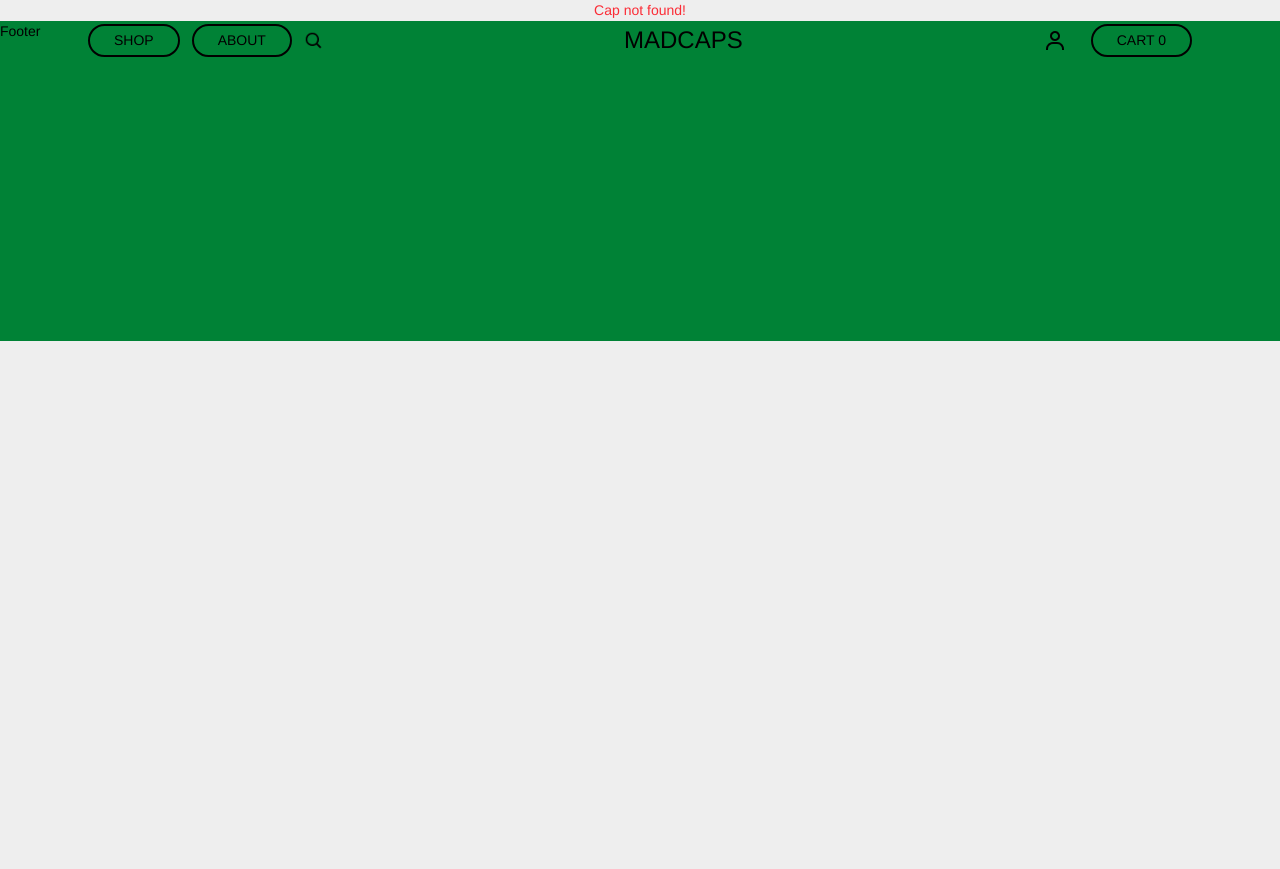
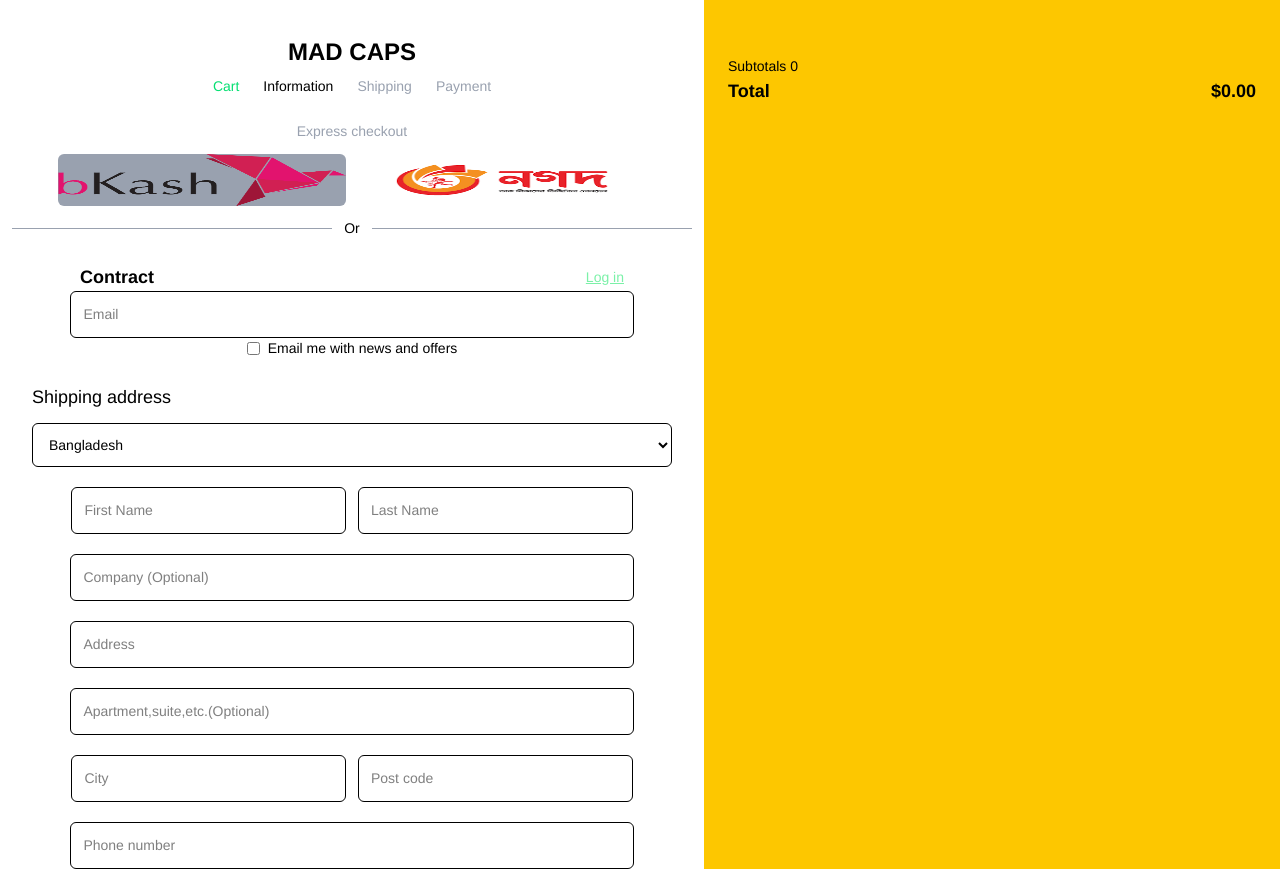
Before and after one commit to atikfaisalemon/mad-caps, a React (Vite) app: page /checkout in a window 1280 px wide. Before the commit this address had no page. Before the commit the page ends 800 px from the top, so only its background shows below. Built offline with nearby package versions, Linux system fonts and the light colour scheme.

Commit message:
feat checkout

```diff
--- a/src/App.jsx
+++ b/src/App.jsx
@@ -7,6 +7,7 @@ import Account from "./pages/Account";
 import Search from "./pages/Search";
 import CapDetails from "./pages/CapDetails";
 import CartList from "./pages/CartList";
+import Checkout from "./pages/Checkout";
 // import Footer from "./pages/Footer";
 
 function App() {
@@ -22,6 +23,7 @@ function App() {
             <Route path="account" element={<Account />} />
             <Route path="cartlist" element={<CartList />} />
           </Route>
+          <Route path="checkout" element={<Checkout />} />
         </Route>
       </Routes>
     </UserContextProvider>
--- a/src/NavBar.jsx
+++ b/src/NavBar.jsx
@@ -4,8 +4,7 @@ import { useContext } from "react";
 import Footer from "./pages/Footer";
 
 const NavBar = () => {
-  const { cartData } = useContext(UserContext);
-  const items = cartData?.length || 0;
+  const { totalQuantity } = useContext(UserContext);
 
   return (
     <div>
@@ -55,7 +54,7 @@ const NavBar = () => {
                 }`
               }
             >
-              CART {items}
+              CART {totalQuantity}
             </NavLink>
           </div>
         </div>
--- a/src/context/UserContextProvider.jsx
+++ b/src/context/UserContextProvider.jsx
@@ -7,6 +7,22 @@ const UserContextProvider = ({ children }) => {
   const [quantity, setQuantity] = useState(1);
 
   // cart state
+  const updateCartQuantity = (id, newQuantity) => {
+    setCartData((prevCart) =>
+      prevCart.map((item) =>
+        item.id === id && item.quantity !== newQuantity
+          ? { ...item, quantity: newQuantity }
+          : item
+      )
+    );
+    localStorage.setItem("cart", JSON.stringify(cartData));
+  };
+  //  total quantity
+
+  const totalQuantity = cartData.reduce(
+    (total, item) => total + item.quantity,
+    0
+  );
 
   //get cart from local storage
   const getProductFromLocalStorage = () => {
@@ -53,11 +69,13 @@ const UserContextProvider = ({ children }) => {
         cartData,
         selectedSize,
         quantity,
+        totalQuantity,
         setCartData,
         setSelectedSize,
         setQuantity,
         addToCart,
         removeFromCart,
+        updateCartQuantity,
       }}
     >
       {children}
--- a/src/pages/CartButton.jsx
+++ b/src/pages/CartButton.jsx
@@ -14,7 +14,7 @@ const CartButton = ({ cap }) => {
 
   const handleAddToCart = (e) => {
     e.preventDefault();
-    addToCart(capData);
+    addToCart(capData, quantity);
 
     navigate("/cartlist");
     console.log("cart item", cartData);
--- a/src/pages/CartList.jsx
+++ b/src/pages/CartList.jsx
@@ -1,13 +1,18 @@
 import { useContext } from "react";
 import UserContext from "../context/UserContext";
 import SingleCart from "./SingleCart";
+import { useNavigate } from "react-router";
 
 const CartList = () => {
   const { cartData } = useContext(UserContext);
 
-  console.log("Cart data:", cartData);
+  const navigate = useNavigate();
 
   const items = cartData?.length || 0;
+  const subtotal = cartData.reduce(
+    (total, item) => total + item.price * item.quantity,
+    0
+  ); // Sum (price * quantity)
 
   return (
     <div className="mx-24 pt-24">
@@ -32,8 +37,49 @@ const CartList = () => {
       )}
 
       <div className="w-full h-[1px] bg-gray-600 mb-10"></div>
-      <div>
-        <h1>Subtotal</h1>
+
+      <div className="flex justify-between mb-24">
+        <div>
+          <h1>NICE</h1>
+        </div>
+        <div className="text-lg font-semibold hover:underline">
+          <h2>UPDATE CART</h2>
+        </div>
+        <div className="  text-right flex flex-col gap-6">
+          <div className="text-2xl  mt-4 ">
+            <span className="font-semibold"> Subtotal </span>TK{" "}
+            {subtotal.toFixed(2)}
+          </div>
+          <div className="flex justify-end mt-16">
+            <button
+              onClick={() => {
+                navigate("/checkout");
+              }}
+              className="bg-black  text-xl   text-white px-6 py-2 rounded-full"
+            >
+              CHECOUT
+            </button>
+          </div>
+          <div className="text-right">
+            <p>*Taxes and shipping collected at checkout</p>
+            <div className="flex justify-end items-center gap-2 ">
+              <input type="checkbox" name="" id="" />
+              <p>
+                By ticking this box, you confirm your agreement to our Figma
+                <span className="underline">Store Terms of Sale</span>
+              </p>
+            </div>
+            <div className="flex justify-end items-center gap-2 text-right">
+              <input type="checkbox" name="" id="" />
+              <p>
+                By ticking this box, you agree to our
+                <span className="underline">Privacy Policy</span>
+              </p>
+            </div>
+            By clicking on the “Checkout” button you agree that you have read
+            and accept our <span className="underline"> Terms of Sale.</span>
+          </div>
+        </div>
       </div>
     </div>
   );
--- /dev/null
+++ b/src/pages/Checkout.jsx
@@ -0,0 +1,67 @@
+import { useContext } from "react";
+import UserContext from "../context/UserContext";
+import Information from "./Information";
+
+const Checkout = () => {
+  const { cartData } = useContext(UserContext);
+
+  // Calculate total quantity
+  const totalQuantity = cartData.reduce(
+    (total, item) => total + item.quantity,
+    0
+  );
+
+  // Calculate subtotal price
+  const grandTotal = cartData.reduce(
+    (total, item) => total + item.price * item.quantity,
+    0
+  );
+
+  return (
+    <div className="flex flex-row justify-center">
+      <div className="w-[55%] bg-white">
+        <Information />
+      </div>
+      <div className="p-6  w-[45%] bg-yellow-400 ">
+        {/* List of Items */}
+        <div className="mb-4">
+          {cartData.map((item) => (
+            <div
+              key={item.id}
+              className="flex items-center justify-between py-3"
+            >
+              {/* Product Image */}
+              <img
+                src={item.images[0]}
+                alt={item.name}
+                className="w-16 h-16 object-cover rounded-md border"
+              />
+
+              {/* Product Details */}
+              <div className="flex-1 ml-4">
+                <h3 className=" font-medium">{item.name}</h3>
+                <p className="text-gray-500">Quantity: {item.quantity}</p>
+              </div>
+
+              {/* Subtotal */}
+              <p>${(item.price * item.quantity).toFixed(2)}</p>
+            </div>
+          ))}
+        </div>
+
+        {/* Total Calculation */}
+        <div className=" pt-4">
+          <div className="flex justify-between ">
+            <p>Subtotals {totalQuantity}</p>
+          </div>
+          <div className="flex justify-between text-lg font-semibold">
+            <p>Total</p>
+            <p>${grandTotal.toFixed(2)}</p>
+          </div>
+        </div>
+      </div>
+    </div>
+  );
+};
+
+export default Checkout;
--- /dev/null
+++ b/src/pages/CountryDropdown.jsx
@@ -0,0 +1,32 @@
+import { useState } from "react";
+
+const CountryDropdown = () => {
+  const [selectedCountry, setSelectedCountry] = useState("Bangladesh");
+
+  const countries = [
+    "Bangladesh",
+    "United States",
+    "Canada",
+    "United Kingdom",
+    "India",
+    "Australia",
+  ];
+
+  return (
+    <div className="mt-3">
+      <select
+        className="border-1 w-[640px] p-3 rounded-md  bg-white cursor-pointer"
+        value={selectedCountry}
+        onChange={(e) => setSelectedCountry(e.target.value)}
+      >
+        {countries.map((country, index) => (
+          <option key={index} value={country}>
+            {country}
+          </option>
+        ))}
+      </select>
+    </div>
+  );
+};
+
+export default CountryDropdown;
--- /dev/null
+++ b/src/pages/Information.jsx
@@ -0,0 +1,98 @@
+import React from "react";
+import CountryDropdown from "./CountryDropdown";
+
+const Information = () => {
+  return (
+    <div>
+      <div className="flex flex-col justify-center items-center mt-9">
+        <h1 className="text-2xl font-semibold">MAD CAPS</h1>
+        <div className="flex justify-center items-center gap-6 mt-2 mb-6">
+          <p className="text-green-400">Cart</p>
+          <p>Information</p>
+          <p className="text-gray-400">Shipping</p>
+          <p className="text-gray-400"> Payment</p>
+        </div>
+        <p className="text-gray-400">Express checkout</p>
+        <div className="flex flex-row gap-3 justify-center items-center mt-3">
+          <img
+            className="w-72 h-13 bg-gray-400 rounded-md "
+            src="./bkash.png"
+            alt=""
+          />
+          <img className="w-72 h-13 rounded-md" src="./nagad.png" alt="" />
+        </div>
+      </div>
+      <div className="flex flex-row justify-center items-center gap-3 mt-3">
+        <div className="h-[1px] w-80 bg-gray-400"></div>
+        <p>Or</p>
+        <div className="h-[1px] w-80 bg-gray-400"></div>
+      </div>
+      <div className="flex flex-row items-center justify-between mx-20 mt-6">
+        <h1 className="text-lg font-bold">Contract</h1>
+        <p className="text-green-300 underline">Log in</p>
+      </div>
+      <form className="flex flex-col justify-center items-center " action="">
+        <input
+          className="border-1 w-[80%] p-3 rounded-md"
+          type="text"
+          placeholder="Email"
+        />
+
+        <div className="flex  items-center gap-2">
+          <input type="checkbox" name="" id="" />
+          <p>Email me with news and offers</p>
+        </div>
+        <div className="mt-6">
+          <h1 className="text-lg">Shipping address</h1>
+          <CountryDropdown />
+        </div>
+        <div className="w-full flex justify-center gap-3 mt-5">
+          <input
+            className="border-1 w-[39%] p-3 rounded-md"
+            type="text"
+            placeholder="First Name"
+          />
+          <input
+            className="border-1 w-[39%] p-3 rounded-md"
+            type="text"
+            placeholder="Last Name"
+          />
+        </div>
+        <input
+          className="border-1 w-[80%] p-3 rounded-md mt-5"
+          type="text"
+          placeholder="Company (Optional)"
+        />
+        <input
+          className="border-1 w-[80%] p-3 rounded-md mt-5"
+          type="text"
+          placeholder="Address"
+        />
+        <input
+          className="border-1 w-[80%] p-3 rounded-md mt-5"
+          type="text"
+          placeholder="Apartment,suite,etc.(Optional)"
+        />
+        <div className="w-full flex justify-center gap-3 mt-5">
+          <input
+            className="border-1 w-[39%] p-3 rounded-md"
+            type="text"
+            placeholder="City"
+          />
+          <input
+            className="border-1 w-[39%] p-3 rounded-md"
+            type="number"
+            placeholder="Post code"
+          />
+        </div>
+        <input
+          className="border-1 w-[80%] p-3 rounded-md mt-5"
+          type="number"
+          placeholder="Phone number"
+        />
+      </form>
+    </div>
+  );
+};
+
+export default Information;
--- a/src/pages/QuantityButton.jsx
+++ b/src/pages/QuantityButton.jsx
@@ -3,7 +3,7 @@ import { useState, useEffect } from "react";
 const QuantityButton = ({ onChange, value }) => {
   const [clickedButton, setClickedButton] = useState(null);
   const [quantity, setQuantity] = useState(value ?? 1);
-  console.log("quantity", quantity);
+
   const handleIncrease = () => {
     setQuantity(quantity + 1);
     setClickedButton("increase");
@@ -21,7 +21,7 @@ const QuantityButton = ({ onChange, value }) => {
   }, [onChange, quantity]);
 
   return (
-    <div className="flex items-center gap-12">
+    <div className="flex items-center gap-6">
       <button
         className={`w-12 h-12 rounded-full border-2 flex justify-center items-center cursor-pointer
               transition-all duration-200 text-xl font-light  hover:bg-black hover:text-white hover:border-black
@@ -36,7 +36,7 @@ const QuantityButton = ({ onChange, value }) => {
         -
       </button>
 
-      <div className="text-lg w-5 flex justify-center items-center ">
+      <div className="text-sm w-2 flex justify-center items-center ">
         {quantity}
       </div>
 
--- a/src/pages/SingleCart.jsx
+++ b/src/pages/SingleCart.jsx
@@ -1,22 +1,33 @@
-import { useState, useContext } from "react";
+import { useState, useContext, useEffect } from "react";
 import UserContext from "../context/UserContext";
 import QuantityButton from "./QuantityButton";
+
 const SingleCart = ({ cartData }) => {
-  const { removeFromCart } = useContext(UserContext);
+  const { removeFromCart, updateCartQuantity } = useContext(UserContext);
   const [quantity, setQuantity] = useState(cartData.quantity);
+
+  useEffect(() => {
+    setQuantity(cartData.quantity); // Sync with context changes
+  }, [cartData.quantity]);
+
+  const handleQuantityChange = (value) => {
+    if (value !== quantity) {
+      // Prevent unnecessary updates
+      setQuantity(value);
+      updateCartQuantity(cartData.id, value);
+    }
+  };
 
   return (
     <div>
       <div className="w-full h-[1px] bg-gray-600 mt-4"></div>
-      <div className=" p-4  flex items-center justify-between gap-4">
+      <div className="p-4 flex items-center justify-between gap-4">
         <div className="flex flex-row items-center gap-6">
           <img
-            onClick={() => {
-              removeFromCart(cartData.id);
-            }}
-            className="border-2 rounded-full w-9 h-9 "
+            onClick={() => removeFromCart(cartData.id)}
+            className="border-2 rounded-full w-9 h-9 cursor-pointer"
             src="./x.png"
-            alt=""
+            alt="Remove"
           />
           <img
             src={cartData.images[0]}
@@ -28,12 +39,8 @@ const SingleCart = ({ cartData }) => {
 
         <div className="flex flex-row items-center">
           <p className="font-bold">${cartData.price}</p>
-          <QuantityButton
-            onChange={(value) => {
-              setQuantity(value);
-            }}
-            value={quantity}
-          />
+          <QuantityButton onChange={handleQuantityChange} value={quantity} />
+          <p className="font-bold">${(cartData.price * quantity).toFixed(2)}</p>
         </div>
       </div>
     </div>
```
Also changed, not shown: public/bkash.png (added), public/nagad.png (added).
